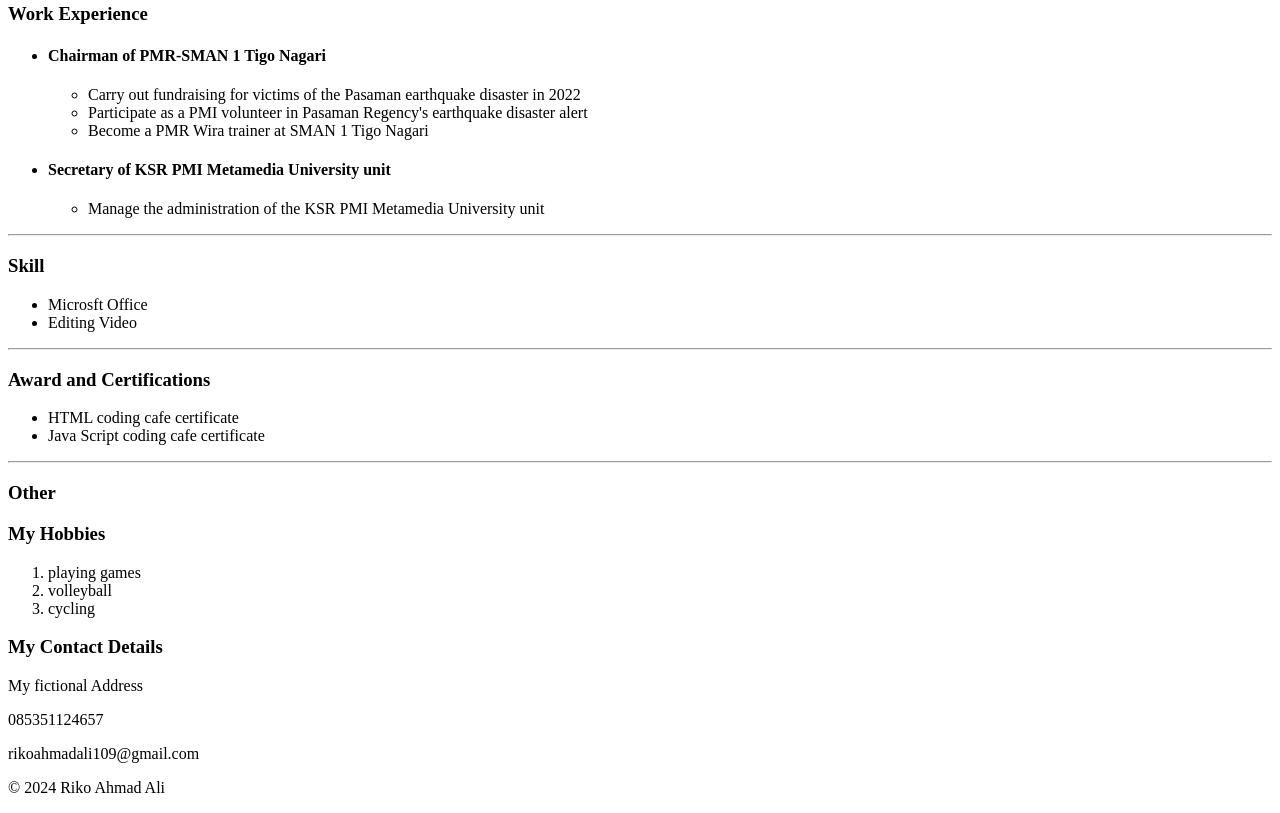
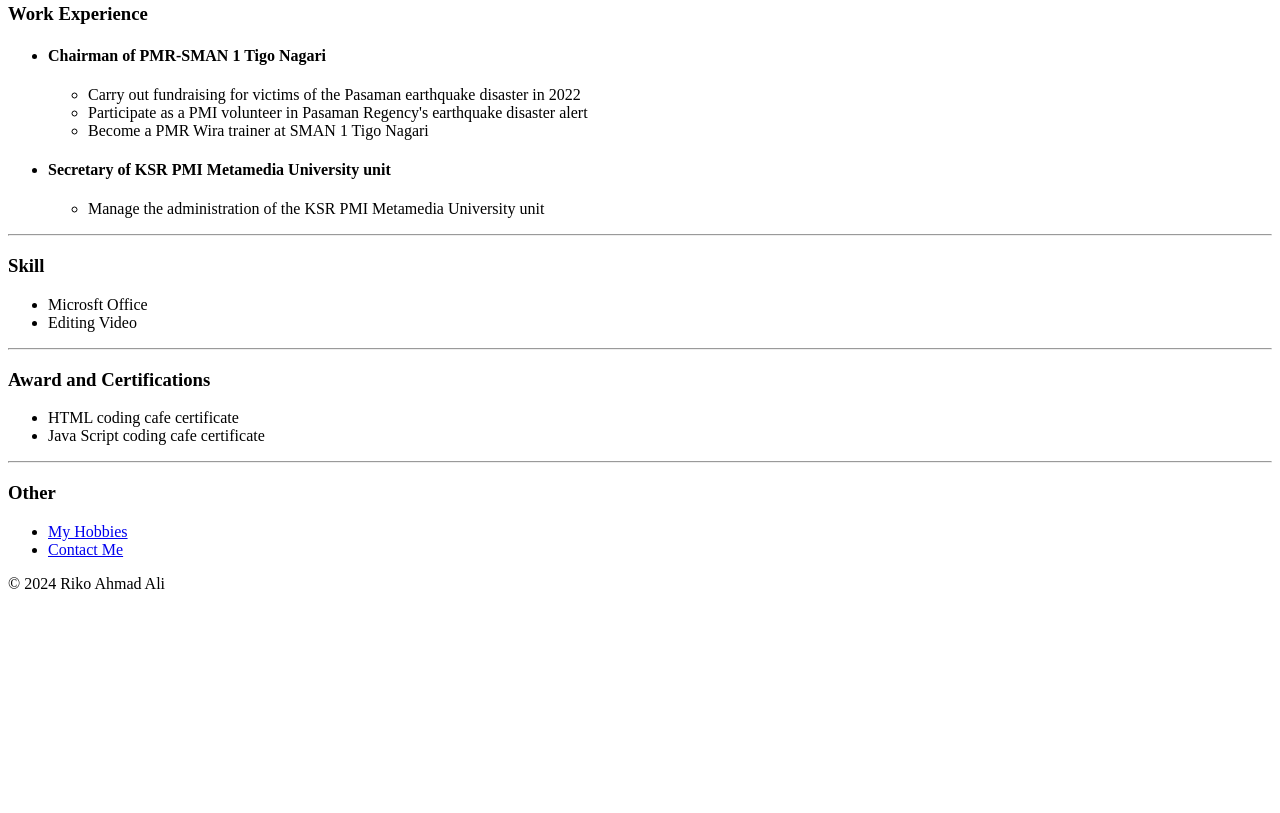
Before and after one commit to RikoAhmadAli/Riko.github.io, a plain HTML site: page index.html in a window 1280 px wide. Shown: the part 413-1226 px from the top of the page. After the commit the page ends 1022 px from the top, so only its background shows below. Drawn offline with Linux system fonts and the light colour scheme.

Commit message:
Update index.html

```diff
--- a/index.html
+++ b/index.html
@@ -47,17 +47,12 @@
     </ul>
     <hr>
     <h3>Other</h3>
+    <ul>
+    <li><a href="hobby.html">My Hobbies</a></li>
+    <li><a href="contact.html">Contact Me</a></li>
+</ul>
 
-    <h3>My Hobbies</h3>
-<ol>
-    <li>playing games</li>
-    <li>volleyball</li>
-    <li>cycling</li>
-</ol>
-    <h3>My Contact Details</h3>
-<p>My fictional Address</p>
-<p>085351124657</p>
-<p>rikoahmadali109@gmail.com</p>
+
     <footer>
         <p>&copy; 2024 Riko Ahmad Ali</p>
     </footer>
```
